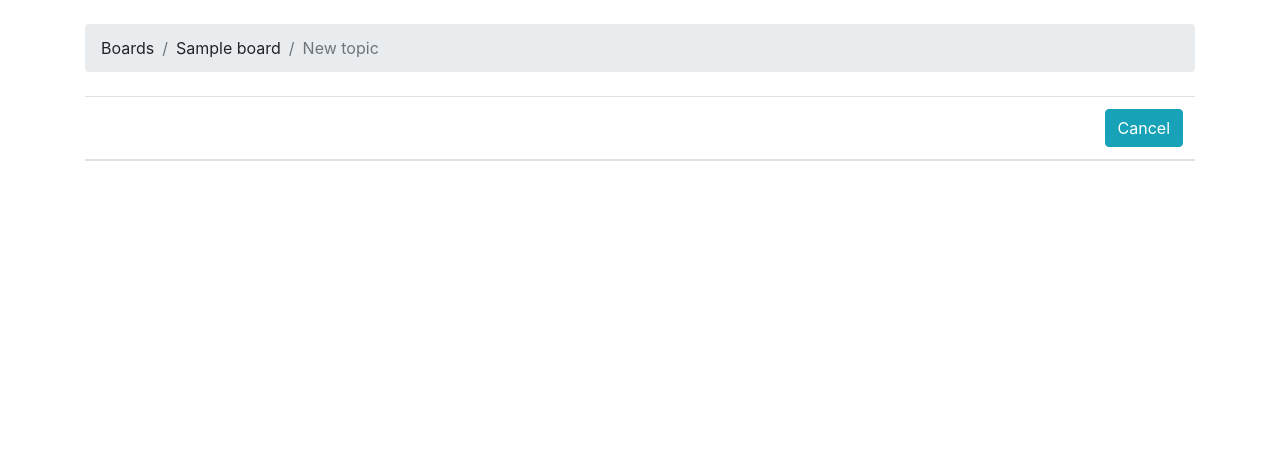
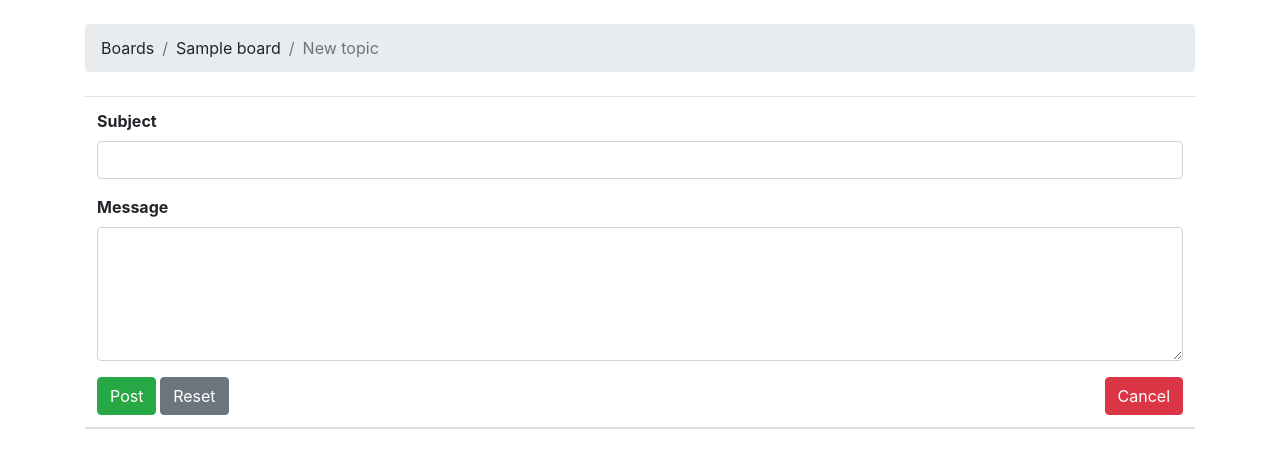
Before and after one commit to alexandrepasc/1stPlayDjango, a Django app: page /board/1/new/ in a window 1280 px wide. Shown: the part 42-510 px from the top of the page. Run offline with Django 3.2, Linux system fonts and the light colour scheme; tables that the repository leaves empty hold one stand-in row (values such as "Sample post"); lists and menus that the app fills with data are empty; some libraries are stand-ins or nearby versions.

Commit message:
Add form to newTopic page, and implement it on views. Correction on urls regex.

```diff
--- a/boards/views.py
+++ b/boards/views.py
@@ -1,21 +1,25 @@
-from django.shortcuts import render, get_object_or_404
-from .models import Board
+from django.contrib.auth.models import User
+from django.shortcuts import redirect, render, get_object_or_404
+
+from .models import Board, Topic, Post
+
 
 def home(request):
-    #boards = Board.objects.all()
-    #boards_names = list()
+    # boards = Board.objects.all()
+    # boards_names = list()
 
-    #for board in boards:
-        #boards_names.append(board.name)
+    # for board in boards:
+    # boards_names.append(board.name)
 
-    #response_html = '<br>'.join(boards_names)
-    #return HttpResponse(response_html)
+    # response_html = '<br>'.join(boards_names)
+    # return HttpResponse(response_html)
 
     boards = Board.objects.all()
 
     setattr(request, 'view', 'home')
 
     return render(request, 'home.html', {'boards': boards})
+
 
 def board_topics(request, pk):
     board = get_object_or_404(Board, pk=pk)
@@ -24,15 +28,36 @@ def board_topics(request, pk):
 
     return render(request, 'topics.html', {'board': board})
 
+
 def about(request):
-
     setattr(request, 'view', 'about')
 
     return render(request, 'about.html')
+
 
 def new_topic(request, pk):
     board = get_object_or_404(Board, pk=pk)
 
     setattr(request, 'view', 'newTopic')
 
+    if request.method == 'POST':
+        subject = request.POST['subject']
+        message = request.POST['message']
+
+        user = User.objects.first()
+
+        topic = Topic.objects.create(
+            subject=subject,
+            board=board,
+            starter=user
+        )
+
+        post = Post.objects.create(
+            message=message,
+            topic=topic,
+            created_by=user
+        )
+
+        return redirect('board_topics', pk=board.pk)
+
     return render(request, 'newTopic.html', {'board': board})
--- a/myproject/urls.py
+++ b/myproject/urls.py
@@ -22,7 +22,7 @@ from boards import views
 urlpatterns = [
     url(r'^$', views.home, name='home'),
     path('admin/', admin.site.urls),
-    url(r'^board/(\d+)$', views.board_topics, name='board_topics'),
+    url(r'^board/(?P<pk>\d+)$', views.board_topics, name='board_topics'),
     url(r'^about/$', views.about, name='about'),
-    url(r'^board/(\d+)/new/$', views.new_topic, name='new_topic')
+    url(r'^board/(?P<pk>\d+)/new/$', views.new_topic, name='new_topic')
 ]
--- a/templates/newTopic.html
+++ b/templates/newTopic.html
@@ -5,16 +5,37 @@
 {% endblock %}
 
 {% block breadcrumb %}
-  <li class="breadcrumb-item">Boards</li>
-  <li class="breadcrumb-item">{{ board.name }}</li>
-  <li class="breadcrumb-item active">New topic</li>
+<li class="breadcrumb-item">Boards</li>
+<li class="breadcrumb-item">{{ board.name }}</li>
+<li class="breadcrumb-item active">New topic</li>
 {% endblock %}
 
 {% block content %}
 <table class="table" width="100%">
     <thead class="thead-inverse">
-    <tr align="right">
-        <th><a class="btn btn-info" href="{% url 'board_topics' board.id%}">Cancel</a></th>
+    <tr>
+        <th>
+            <form method="post">
+                {% csrf_token %}
+                <div class="form-group">
+                    <label for="id_subject">Subject</label>
+                    <input type="text" class="form-control" id="id_subject" name="subject">
+                </div>
+                <div class="form-group">
+                    <label for="id_message">Message</label>
+                    <textarea class="form-control" id="id_message" name="message" rows="5"></textarea>
+                </div>
+                <div style="float: left;">
+                    <button type="submit" class="btn btn-success">Post</button>
+                    <button type="reset" class="btn btn-secondary">Reset</button>
+                </div>
+                <div style="float: right;">
+                    <button type="submit" class="btn btn-danger"
+                            formaction="{% url 'board_topics' board.id%}">Cancel
+                    </button>
+                </div>
+            </form>
+        </th>
     </tr>
     </thead>
 </table>
```
